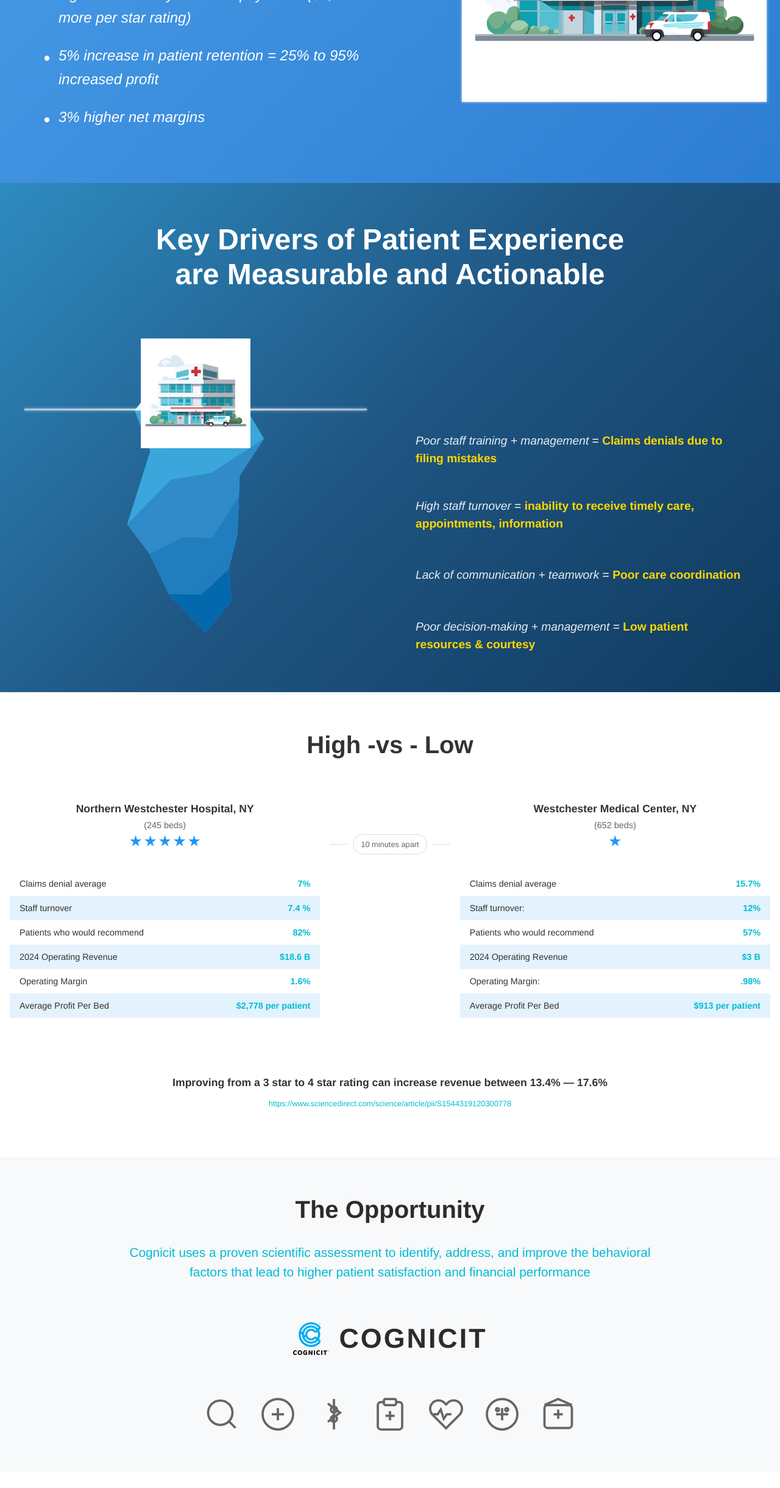
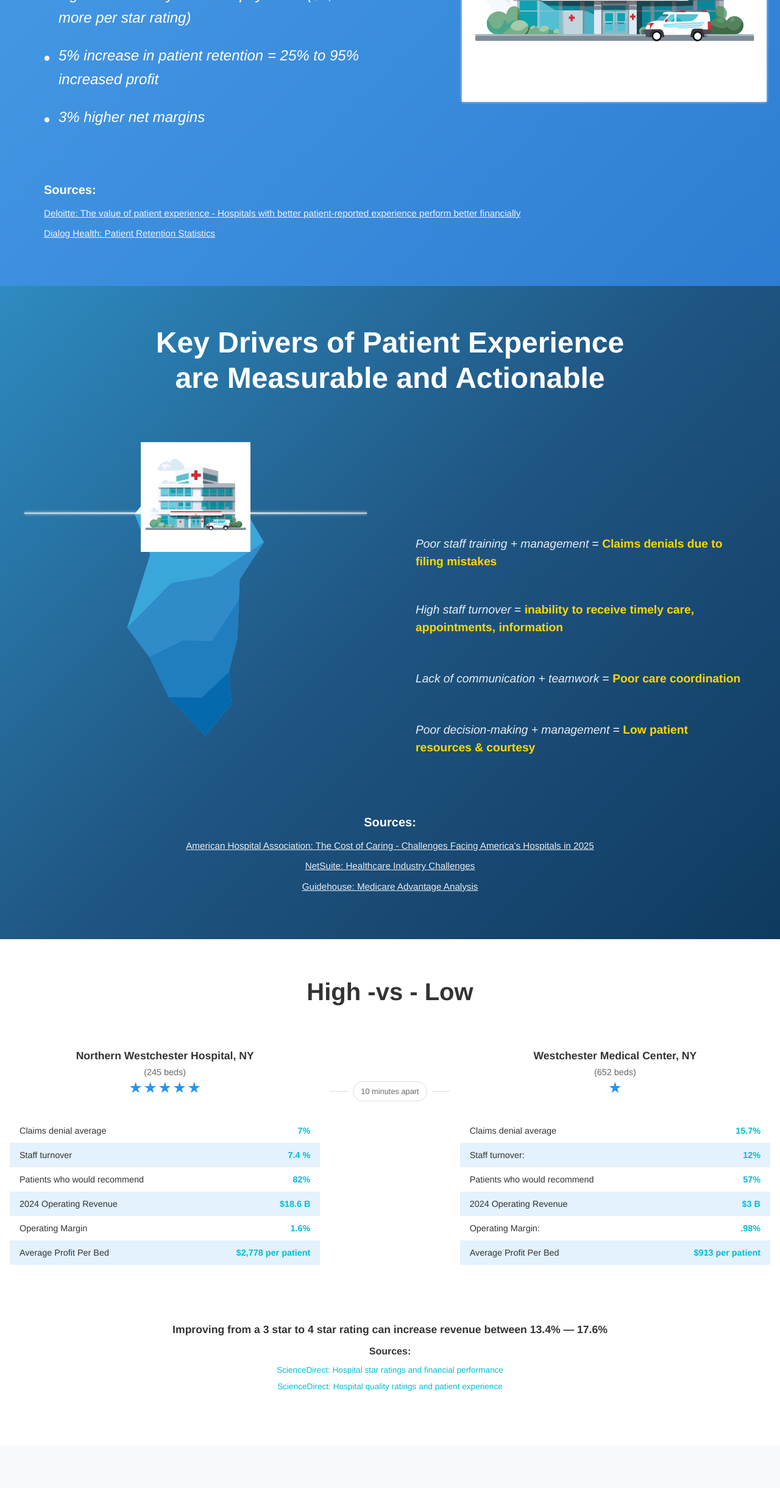
Before and after one commit to drifkin123/cognicent-front-end, a React (Vite) app: page / in a window 1280 px wide. Shown: the part 1494-3934 px from the top of the page at 61% size. Built offline with nearby package versions, Linux system fonts and the light colour scheme.

Commit message:
Add links

```diff
--- a/src/components/sections/FinancialSuccess.module.css
+++ b/src/components/sections/FinancialSuccess.module.css
@@ -94,6 +94,43 @@
   stroke-width: 2px !important;
 }
 
+.references {
+  margin-top: var(--space-8);
+  color: white;
+  font-family: Helvetica, "Helvetica Neue", Arial, sans-serif;
+}
+
+.references h3 {
+  color: white;
+  font-size: 1.25rem;
+  font-weight: 600;
+  margin: 0 0 var(--space-4);
+}
+
+.references ul {
+  list-style: none;
+  padding: 0;
+  margin: 0;
+}
+
+.references li {
+  margin-bottom: var(--space-3);
+}
+
+.references a {
+  color: white;
+  text-decoration: underline;
+  font-size: 0.95rem;
+  line-height: 1.4;
+  opacity: 0.9;
+  transition: opacity 0.2s ease;
+}
+
+.references a:hover {
+  opacity: 1;
+  text-decoration: underline;
+}
+
 /* Responsive Design */
 @media (max-width: 1200px) {
   .title {
--- a/src/components/sections/FinancialSuccess.tsx
+++ b/src/components/sections/FinancialSuccess.tsx
@@ -19,6 +19,29 @@
             <img src="/images/hospital.svg" alt="Hospital building" className={styles.hospitalImage} />
           </div>
         </div>
+        <div className={styles.references}>
+          <h3>Sources:</h3>
+          <ul>
+            <li>
+              <a
+                href="https://www.deloitte.com/us/en/Industries/life-sciences-health-care/articles/hospitals-patient-experience.html"
+                target="_blank"
+                rel="noopener noreferrer"
+              >
+                Deloitte: The value of patient experience - Hospitals with better patient-reported experience perform better financially
+              </a>
+            </li>
+            <li>
+              <a
+                href="https://www.dialoghealth.com/post/patient-retention-statistics"
+                target="_blank"
+                rel="noopener noreferrer"
+              >
+                Dialog Health: Patient Retention Statistics
+              </a>
+            </li>
+          </ul>
+        </div>
       </div>
     </section>
   );
--- a/src/components/sections/HospitalComparison.module.css
+++ b/src/components/sections/HospitalComparison.module.css
@@ -179,3 +179,39 @@
 .footnote a:hover {
   text-decoration: underline;
 }
+
+.references {
+  margin-top: var(--space-4);
+  text-align: center;
+}
+
+.references h3 {
+  color: #333;
+  font-size: 1rem;
+  font-weight: 600;
+  margin: 0 0 var(--space-3);
+}
+
+.references ul {
+  list-style: none;
+  padding: 0;
+  margin: 0;
+  max-width: 600px;
+  margin: 0 auto;
+}
+
+.references li {
+  margin-bottom: var(--space-2);
+}
+
+.references a {
+  color: #00BCD4;
+  text-decoration: none;
+  font-size: 0.85rem;
+  line-height: 1.4;
+  display: block;
+}
+
+.references a:hover {
+  text-decoration: underline;
+}
--- a/src/components/sections/HospitalComparison.tsx
+++ b/src/components/sections/HospitalComparison.tsx
@@ -95,10 +95,21 @@
 
         <div className={styles.conclusion}>
           <p>Improving from a 3 star to 4 star rating can increase revenue between 13.4% — 17.6%</p>
-          <div className={styles.footnote}>
-            <a href="https://www.sciencedirect.com/science/article/pii/S1544319120300778" target="_blank" rel="noopener noreferrer">
-              https://www.sciencedirect.com/science/article/pii/S1544319120300778
-            </a>
+
+          <div className={styles.references}>
+            <h3>Sources:</h3>
+            <ul>
+              <li>
+                <a href="https://www.sciencedirect.com/science/article/pii/S1544319120300778" target="_blank" rel="noopener noreferrer">
+                  ScienceDirect: Hospital star ratings and financial performance
+                </a>
+              </li>
+              <li>
+                <a href="https://www.sciencedirect.com/science/article/abs/pii/S1544319123000778" target="_blank" rel="noopener noreferrer">
+                  ScienceDirect: Hospital quality ratings and patient experience
+                </a>
+              </li>
+            </ul>
           </div>
         </div>
       </div>
--- a/src/components/sections/KeyDrivers.module.css
+++ b/src/components/sections/KeyDrivers.module.css
@@ -172,7 +172,47 @@
   color: #FFD700; /* Gold color for visible problems */
 }
 
+.references {
+  margin-top: var(--space-8);
+  padding-top: var(--space-6);
+  color: white;
+  font-family: Helvetica, "Helvetica Neue", Arial, sans-serif;
+  text-align: center;
+}
 
+.references h3 {
+  color: white;
+  font-size: 1.25rem;
+  font-weight: 600;
+  margin: 0 0 var(--space-4);
+}
+
+.references ul {
+  list-style: none;
+  padding: 0;
+  margin: 0;
+  max-width: 800px;
+  margin: 0 auto;
+}
+
+.references li {
+  margin-bottom: var(--space-3);
+}
+
+.references a {
+  color: white;
+  text-decoration: underline;
+  font-size: 0.95rem;
+  line-height: 1.4;
+  opacity: 0.9;
+  transition: opacity 0.2s ease;
+  display: block;
+}
+
+.references a:hover {
+  opacity: 1;
+  text-decoration: underline;
+}
 
 /* Responsive design */
 @media (max-width: 1024px) {
--- a/src/components/sections/KeyDrivers.tsx
+++ b/src/components/sections/KeyDrivers.tsx
@@ -55,6 +55,39 @@
             </div>
           </div>
         </div>
+
+        <div className={styles.references}>
+          <h3>Sources:</h3>
+          <ul>
+            <li>
+              <a
+                href="https://www.aha.org/costsofcaring"
+                target="_blank"
+                rel="noopener noreferrer"
+              >
+                American Hospital Association: The Cost of Caring - Challenges Facing America's Hospitals in 2025
+              </a>
+            </li>
+            <li>
+              <a
+                href="https://www.netsuite.com/portal/resource/articles/erp/healthcare-industry-challenges.shtml"
+                target="_blank"
+                rel="noopener noreferrer"
+              >
+                NetSuite: Healthcare Industry Challenges
+              </a>
+            </li>
+            <li>
+              <a
+                href="https://guidehouse.com/-/media/www/site/insights/healthcare/2018/medicare-advantage-analysis.pdf"
+                target="_blank"
+                rel="noopener noreferrer"
+              >
+                Guidehouse: Medicare Advantage Analysis
+              </a>
+            </li>
+          </ul>
+        </div>
       </div>
     </div>
   );
```
